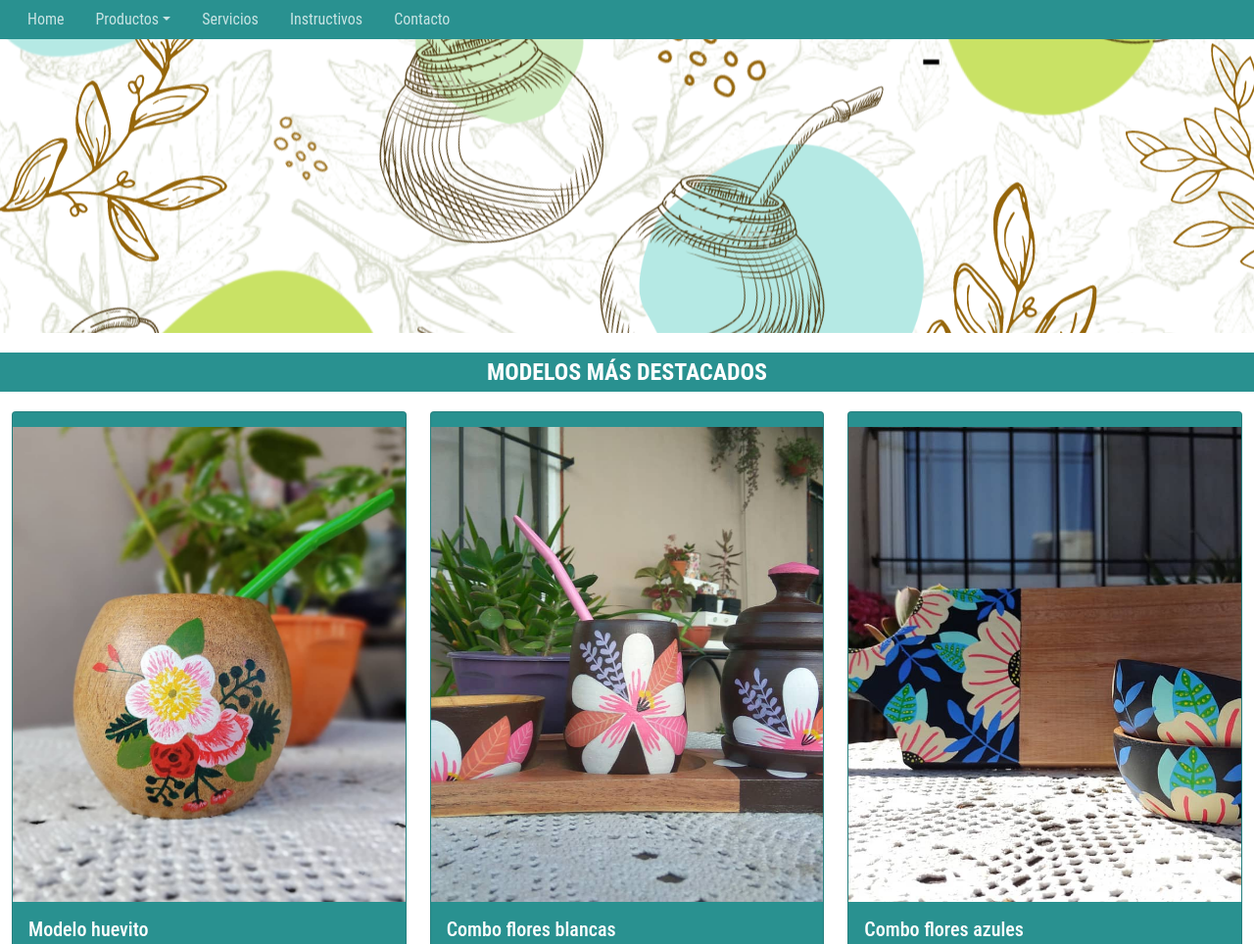
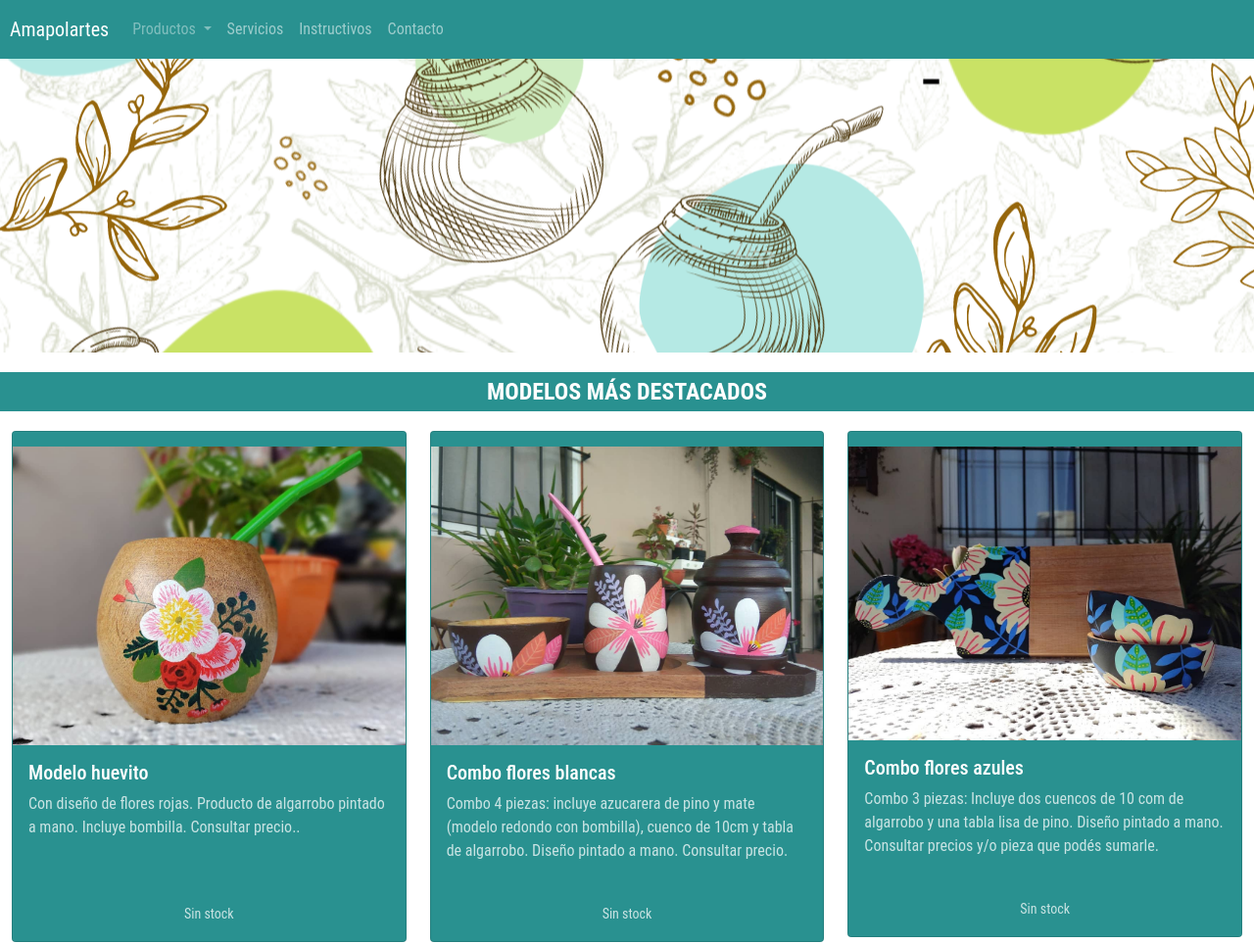
Before and after one commit to Vickyrdz/amapolartes-sitio, a plain HTML site: page index.html in a window 1280 px wide. Shown: the top 964 px of the page at 98% size. Drawn offline with nearby package versions, Linux system fonts and the light colour scheme.

Commit message:
segunda entrega

```diff
--- a/css/estilos.css
+++ b/css/estilos.css
@@ -1,3 +1,8 @@
+.header-color {
+	background-color: #299190;
+	padding: 10px;
+}
+
 .color-nav {
 	color: white;
 	opacity: .75;
@@ -8,13 +13,14 @@
 	color: white;
 }
 
-.background {
+.background-header {
+
 	background-color: #299190;
 	color: white;
 	opacity: none;
 }
 
-.background:hover {
+.background-header:hover {
 	color: white;
 	background-color: #299190;
 }
@@ -71,6 +77,14 @@ body {
 	padding-top: 15px;
 	width: 100%;
 }
+
+.limitado-destacadas img {
+	max-height: 320px;
+	object-fit: cover;
+	padding-top: 15px;
+	width: 100%;
+}
+
 
 
 .altura {
@@ -135,32 +149,6 @@ body {
 	margin: auto;
 }
 
-/*.contenedor-carousel {
-	max-width: 50%;
-	margin: 0 auto;
-	display: flex;
-	position: relative;
-	z-index: 2;
-}
-
-.carousel-item img {
-	background-color: #fafafa;
-	max-height: 400px;
-	object-fit: contain;
-	width: 100%;
-}
-
-.flecha-carousel {
-	background-color: #31a8a7;
-	opacity: 1;
-	z-index: 3;
-}
-
-.flecha-carousel:hover, .flecha-carousel:focus {
-	background-color: #299190;
-	opacity: 1;
-	z-index: 3;
-}*/
 
 .arreglo {
 	position: absolute;
@@ -249,3 +237,10 @@ iframe {
 .espacios-tarjetas{
 	padding-bottom: 20px;
 }
+
+
+@media all and (max-width: 768px) {
+	.footer span {
+		padding-top: 10px;
+	}
+}
--- a/index.html
+++ b/index.html
@@ -9,31 +9,28 @@
   </head>
   <body>
     <div id="containerGrid">
-      <div id="header" style="background-color: #299190;">
-        <div class="container-fluid">
-          <ul class="nav">
-            <li class="nav-item">
-              <a class="nav-link active color-nav" aria-current="page" href="index.html">Home</a>
-            </li>
-            <li class="nav-item">
-              <a class="nav-link dropdown-toggle color-nav" data-bs-toggle="dropdown" href="productos.html" role="button" aria-expanded="false">Productos</a>
-              <ul class="dropdown-menu background">
-                <li><a class="dropdown-item color-nav background" href="productos.html#mates">Mates</a></li>
-                <li><a class="dropdown-item color-nav background" href="productos.html#combos">Combos</a></li>
+      <nav id="header" class="navbar navbar-expand-lg navbar-dark header-color">
+        <a class="navbar-brand" href="index.html">Amapolartes</a>
+        <button class="navbar-toggler" type="button" data-bs-toggle="collapse" data-bs-target="#navbar-dropdown" aria-controls="navbar-dropdown" aria-expanded="false" aria-label="Toggle navigation">
+          <span class="navbar-toggler-icon"></span>
+        </button>
+        <div class="collapse navbar-collapse" id="navbar-dropdown">
+          <ul class="navbar-nav">
+            <li class="nav-item dropdown">
+              <a class="nav-link dropdown-toggle color-nav" href="productos.html" id="navbarDropdownMenuLink" role="button" data-bs-toggle="dropdown" aria-expanded="false">
+                Productos
+              </a>
+              <ul class="dropdown-menu background-header" aria-labelledby="navbarDropdownMenuLink">
+                <li><a class="dropdown-item color-nav background-header" href="productos.html#mates">Mates</a></li>
+                <li><a class="dropdown-item color-nav background-header" href="productos.html#combos">Combos</a></li>
               </ul>
             </li>
-            <li class="nav-item">
-              <a class="nav-link color-nav" href="servicios.html">Servicios</a>
-            </li>
-            <li class="nav-item">
-              <a class="nav-link color-nav" href="instructivos.html">Instructivos</a>
-            </li>
-            <li class="nav-item">
-              <a class="nav-link color-nav" href="contacto.html">Contacto</a>
-            </li>
+            <li class="nav-item"><a class="nav-link" aria-current="page" href="servicios.html">Servicios</a></li>
+            <li class="nav-item"><a class="nav-link" aria-current="page" href="instructivos.html">Instructivos</a></li>
+            <li class="nav-item"><a class="nav-link" aria-current="page" href="contacto.html">Contacto</a></li>
           </ul>
         </div>
-      </div>
+      </nav>
 
       <div class="banner"></div>
       <div class="containerFlex">
@@ -41,9 +38,9 @@
           <span>MODELOS MÁS DESTACADOS</span>
         </div>
 
-        <div class="row row-cols-1 row-cols-md-3 g-4 mx-auto">
+         <div class="row row-cols-1 row-cols-md-3 g-4 mx-auto">
           <div class="col">
-            <div class="card limitado tarjeta">
+            <div class="card limitado-destacadas tarjeta">
               <img src="assets/redondito-flores-rojas.jpeg" class="card-img-top" alt="redondito flores rojas" />
               <div class="card-body">
                 <h5 class="card-title">Modelo huevito</h5>
@@ -53,7 +50,7 @@
             </div>
           </div>
           <div class="col">
-            <div class="card limitado tarjeta">
+            <div class="card limitado-destacadas tarjeta">
               <img src="assets/combo-flores-blancas.jpeg" class="card-img-top" alt="combo blanco" />
               <div class="card-body">
                 <h5 class="card-title">Combo flores blancas</h5>
@@ -63,7 +60,7 @@
             </div>
           </div>
           <div class="col">
-            <div class="card limitado tarjeta">
+            <div class="card limitado-destacadas tarjeta">
               <img src="assets/combo-flores-azules.jpeg" class="card-img-top" alt="combo azul" />
               <div class="card-body">
                 <h5 class="card-title">Combo flores azules</h5>
@@ -76,7 +73,7 @@
       </div>
       <div class="footer">
         <footer class="container d-flex flex-wrap justify-content-between align-items-center py-3 mt-4">
-          <span class="mb-3 mb-md-0">© 2022 Victoria Rodriguez</span>
+          <span class="mb-3 mb-md">© 2022 Victoria Rodriguez</span>
           <ul class="nav col-md-4 justify-content-end list-unstyled d-flex">
             <li class="ms-3"><a href="contacto.html" class="text-decoration-none">Contacto</a></li>
             <li class="ms-3"><a href="https://www.instagram.com/amapolartes/" class="text-decoration-none">Instagram</a></li>
```
Also changed, not shown: contacto.html (+20 -23 lines), instructivos.html (+20 -23 lines), productos.html (+21 -22 lines), servicios.html (+18 -21 lines).
